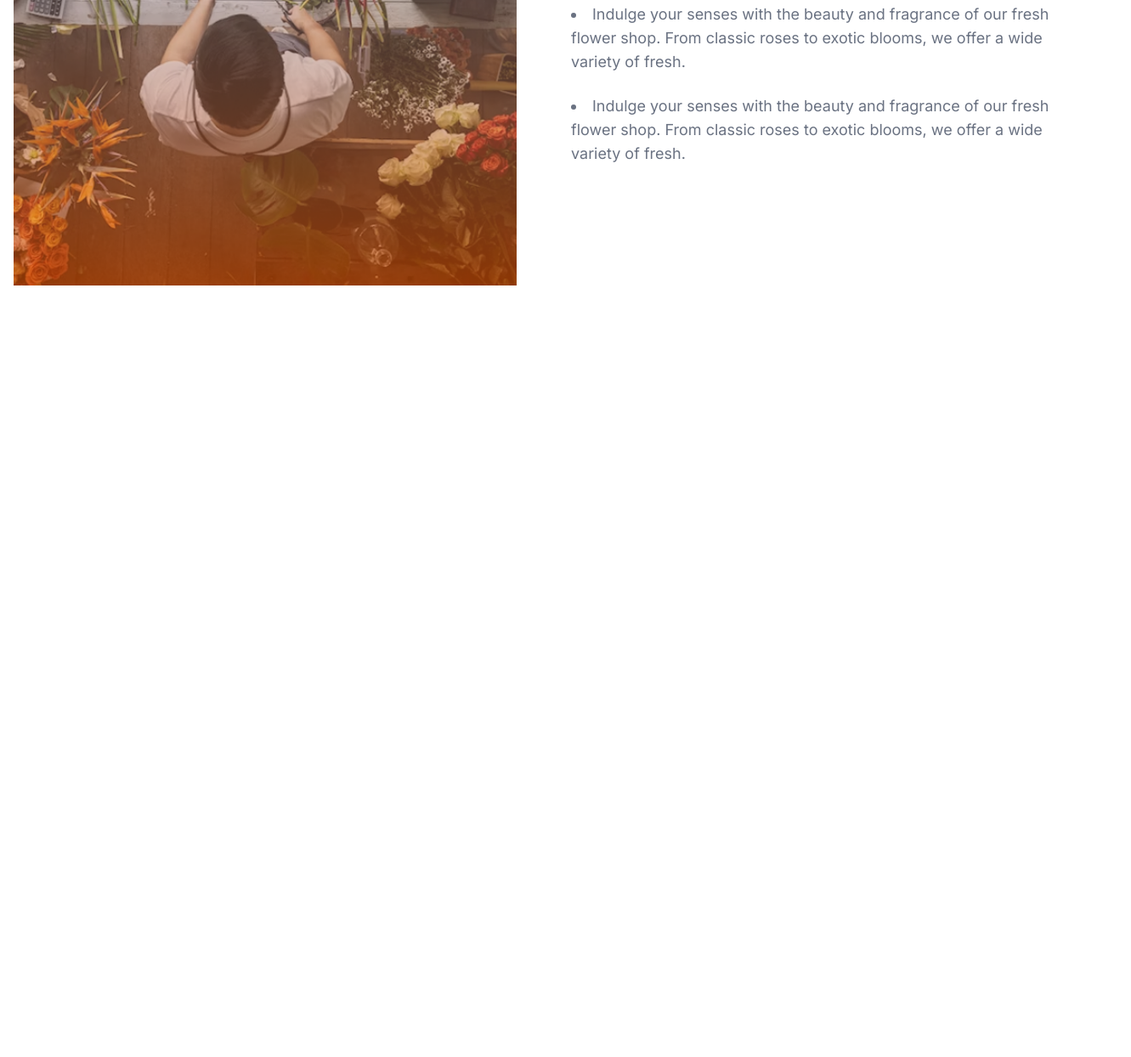
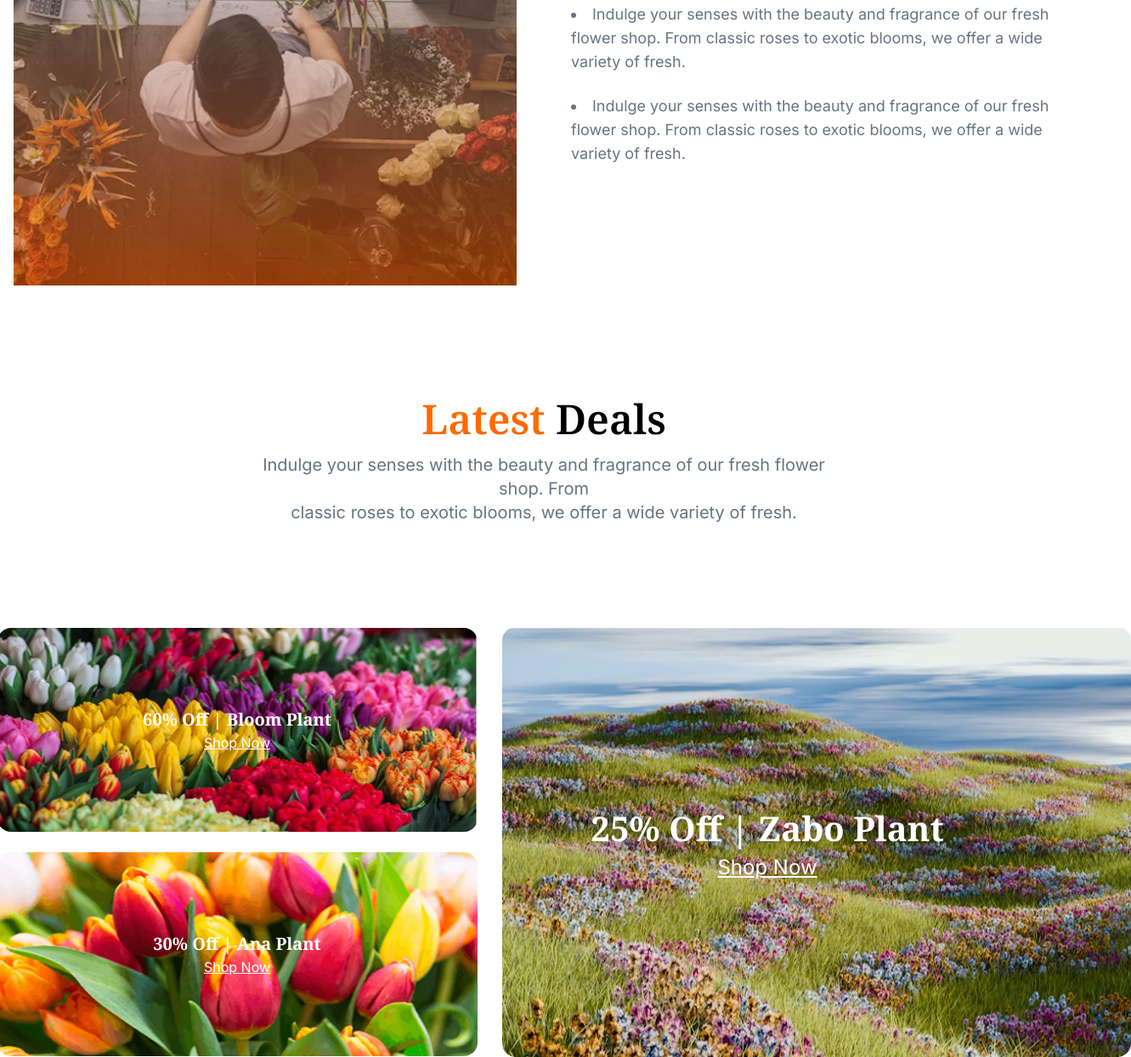
Before and after one commit to alihasna32/my-second-assignment, a plain HTML site: page index.html in a window 1280 px wide. Shown: the part 2355-3599 px from the top of the page at 85% size, 1331 px wide, since content can reach past the window. Before the commit the page ends 2691 px from the top, so only its background shows below. Drawn offline with nearby package versions, Linux system fonts and the light colour scheme; files that its build step writes are made by us from their sources.

Commit message:
Latest Deals

```diff
--- a/index.html
+++ b/index.html
@@ -136,3 +136,48 @@
                 </ul>
             </div>
         </section>
+
+
+<!-- Latest Deals -->
+
+<section class="mt-[133px] text-center px-4">
+  <h1 class="text-5xl mb-4 font-semibold font-noto-serif">
+    <span class="text-orange-500">Latest</span> Deals
+  </h1>
+  <p class="text-xl mb-[121px] text-gray-500 mx-auto max-w-2xl font-inter">
+    Indulge your senses with the beauty and fragrance of our fresh flower shop. From
+    <br class="hidden sm:block">
+    classic roses to exotic blooms, we offer a wide variety of fresh.
+  </p>
+
+  <div class="relative right-[49px] max-sm:right-0 grid grid-cols-2 max-w-[1450px] mx-auto items-center  max-sm:grid-cols-1 max-sm:top-9">
+
+
+<div class="relative w-full max-w-full space-y-6 max-sm:space-y-10">
+
+  <div class="relative">
+    <img class="w-full max-w-[565px] h-[240px] mx-auto rounded-2xl" src="./assets/deal-bloom.png" alt="">
+    <div class="absolute inset-0 flex flex-col items-center justify-center text-white text-center">
+      <h4 class="text-[20px] font-bold font-noto-serif">60% Off | Bloom Plant</h4>
+      <button><a class="underline font-inter" href="">Shop Now</a></button>
+    </div>
+  </div>
+  <div class="relative">
+    <img class="w-full max-w-[565px] h-[240px] mx-auto rounded-2xl" src="./assets/deal-ana.png" alt="">
+    <div class="absolute inset-0 flex flex-col items-center justify-center text-white text-center">
+      <h4 class="text-[20px] font-bold font-noto-serif">30% Off | Ana Plant</h4>
+      <button><a class="underline font-inter" href="">Shop Now</a></button>
+    </div>
+  </div>
+</div>
+
+
+<div class="relative max-sm:mt-10">
+  <img class="max-w-[740px] h-[506px] mx-auto rounded-2xl max-sm:h-[280px] max-sm:w-full max-sm:max-w-[565px]" src="./assets/deal-zabo.png" alt="">
+  <div class="absolute inset-0 flex flex-col items-center justify-center text-white text-center">
+    <h4 class="text-[40px] max-sm:text-[20px] font-bold font-noto-serif">25% Off | Zabo Plant</h4>
+    <button><a class="underline text-2xl max-sm:text-[16px] font-inter" href="">Shop Now</a></button>
+  </div>
+</div>
+  </div>
+</section>
```
